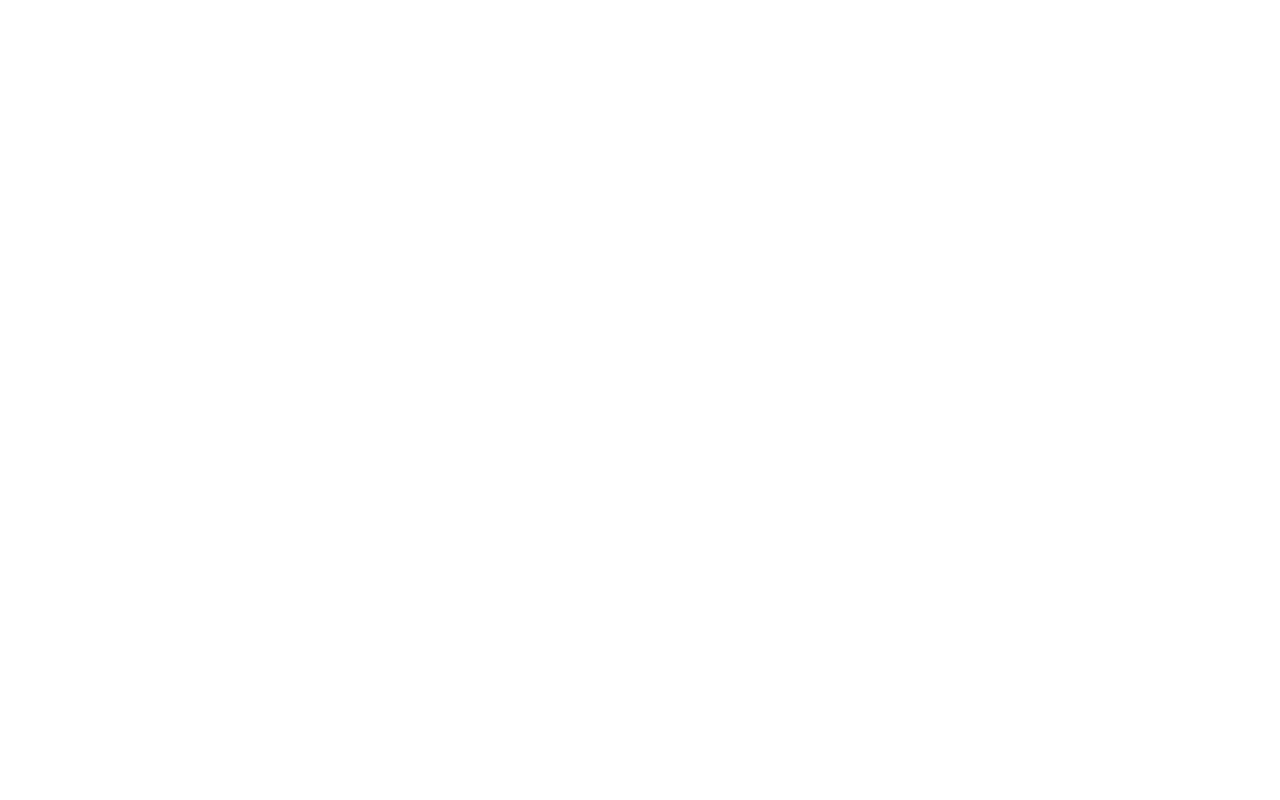
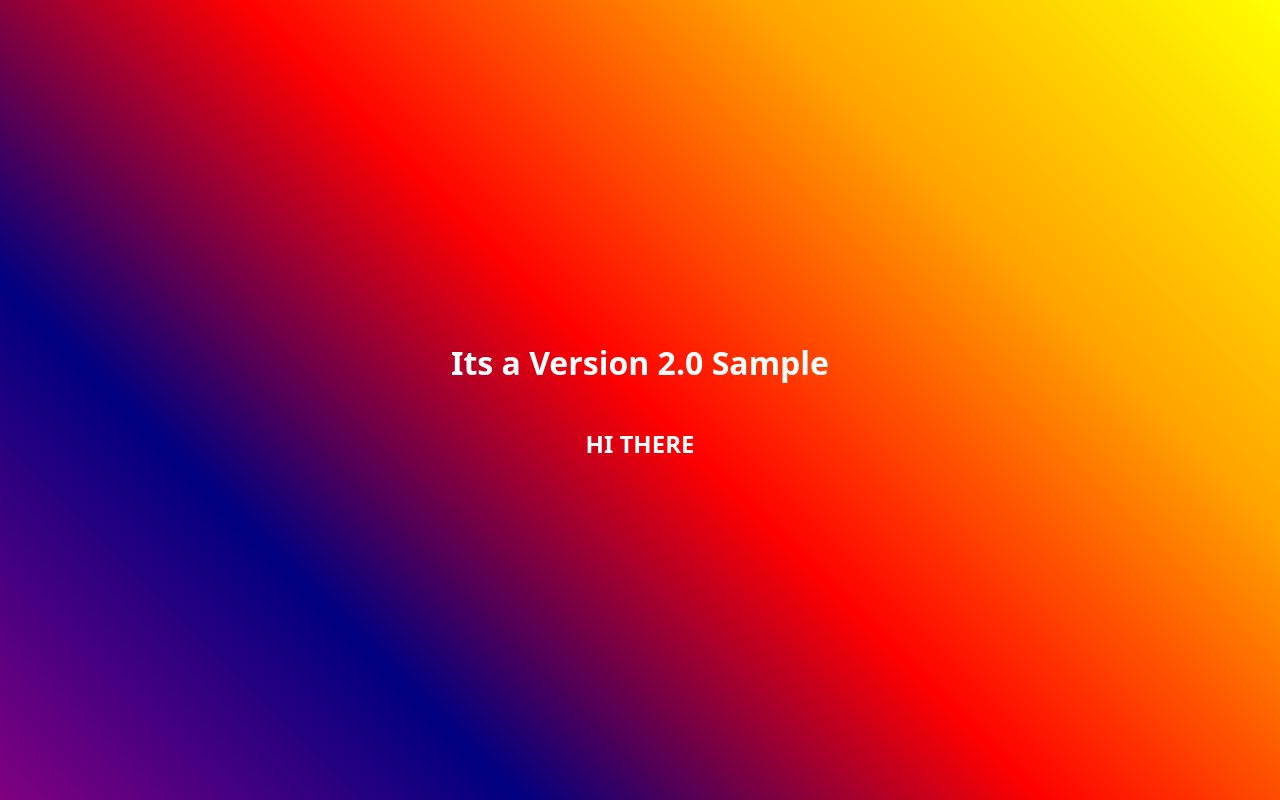
Before and after one commit to oldtrickcoder/CICD-sample-github-cpanel-nodejs, a plain HTML site: page index.html in a window 1280 px wide. Drawn offline with Linux system fonts and the light colour scheme.

Commit message:
norepeat and cache

```diff
--- a/index.html
+++ b/index.html
@@ -4,7 +4,7 @@
     <meta charset="UTF-8">
     <meta http-equiv="X-UA-Compatible" content="IE=edge">
     <meta name="viewport" content="width=device-width, initial-scale=1.0">
-    <link rel="stylesheet" href="./style.css?version=2" type="text/css" >
+    <link rel="stylesheet" href="./style.css?version=3" type="text/css" >
     <title>Document</title>
 </head>
 <body>
--- a/style.css
+++ b/style.css
@@ -5,7 +5,9 @@
 }
 
 body{
-    background: linear-gradient(45deg,purple,navy,red,orange,yellow) no-repeat cover;
+    font-family: system-ui, -apple-system, BlinkMacSystemFont, 'Segoe UI', Roboto, Oxygen, Ubuntu, Cantarell, 'Open Sans', 'Helvetica Neue', sans-serif;
+    background: linear-gradient(45deg,purple,navy,red,orange,yellow) no-repeat ;
+    background-size: cover;
     color: white;
     display: flex;
     flex-direction: column;
@@ -13,5 +15,5 @@ body{
     align-items: center;
     text-align: center;
     justify-items: center;
-    padding-top: 18%;
+    height: 100vh;
 }
```
